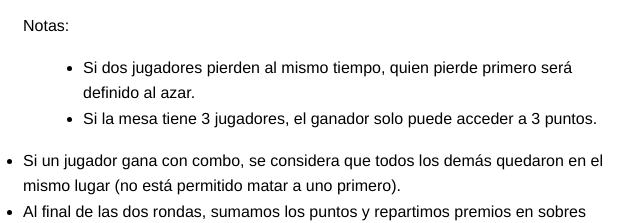
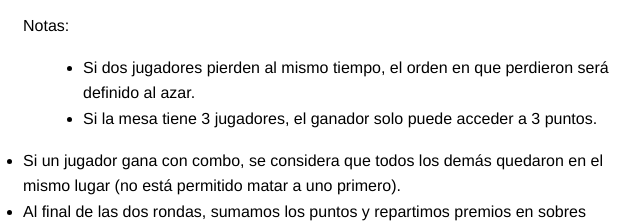
Before and after one commit to maikch2/budget-league, a plain HTML site: page index.html in a window 1280 px wide. Shown: the part 1027-1250 px from the top of the page, 352-992 px from the left. Drawn offline with Linux system fonts and the light colour scheme.

Commit message:
fix(): fix wording

```diff
--- a/index.html
+++ b/index.html
@@ -36,7 +36,7 @@
         <li>Por ronda, ganas X puntos, donde X es el orden en que perdiste. (1 punto si pierdes primero, 4 puntos si ganas una mesa de 4).</li>
           <p>Notas: </p>
           <ul>
-            <li>Si dos jugadores pierden al mismo tiempo, quien pierde primero será definido al azar.</li>
+            <li>Si dos jugadores pierden al mismo tiempo, el orden en que perdieron será definido al azar.</li>
             <li>Si la mesa tiene 3 jugadores, el ganador solo puede acceder a 3 puntos.</li>
           </ul>
         <li>Si un jugador gana con combo, se considera que todos los demás quedaron en el mismo lugar (no está permitido matar a uno primero).</li>
```
